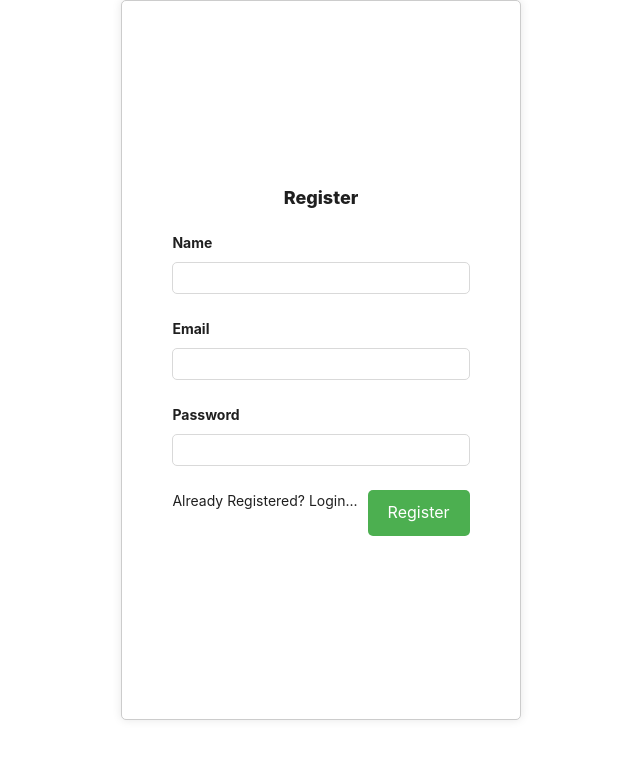
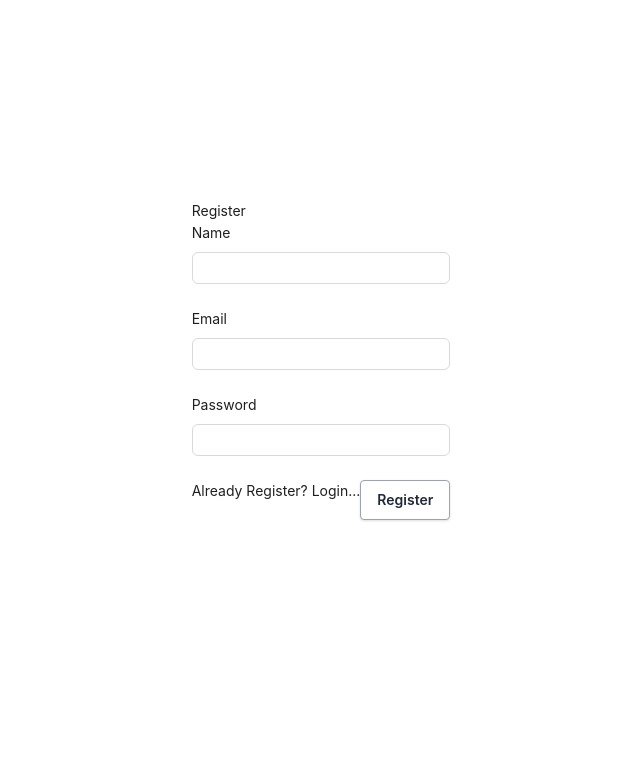
Before and after one commit to OjasTulswani/Money-Tracker-MERN-, a React (Create React App) app in the folder client/: page /register in a window 1280 px wide. Shown: the top 758 px of the page, without its empty margins (319-959 px from the left). Built offline with nearby package versions, Linux system fonts and the light colour scheme.

Commit message:
Revert "css and hosting config"
This reverts commit 599c7b42c2865904b111e1da447ce110279f705a.

```diff
--- a/client/src/components/Layouts/Header.js
+++ b/client/src/components/Layouts/Header.js
@@ -2,7 +2,6 @@ import React, {useState, useEffect} from "react";
 import { Link, useNavigate } from "react-router-dom";
 import { BsPersonFill } from 'react-icons/bs';
 import { message } from "antd";
-import "../../styles/HeaderStyles.css"
 
 const Header = () => {
 
@@ -34,20 +33,20 @@ const Header = () => {
     <>
 
 
-      <nav className="bg-white border-gray-200 navbar ">
+      <nav className="bg-white border-gray-200 ">
       <div className="max-w-screen-xl flex flex-wrap items-center justify-between mx-auto p-4">
-        <Link to="/" className="flex items-center space-x-3 rtl:space-x-reverse navbar-brand">
+        <Link to="/" className="flex items-center space-x-3 rtl:space-x-reverse">
           <span className="self-center text-2xl font-semibold whitespace-nowrap">Expanse Tracker</span>
         </Link>
         <div className="relative items-center md:order-2 space-x-3 md:space-x-0 rtl:space-x-reverse">
           <button type="button" onClick={toggleDropdown} className="flex text-sm rounded-full md:me-0 shadow-lg " >
 
-            <BsPersonFill className="w-6 h-6" /> <span className="items-center p-1">{loginUser && loginUser.name}</span>
+            <BsPersonFill className="w-6 h-6" /> <span className="items-center p-1">User</span>
           </button>
           <div className= {`absolute right-0 top-full mt-2 z-50 ${dropdownOpen ? 'block' : 'hidden'} my-4 text-base list-none bg-white divide-y divide-gray-100 rounded-lg shadow`} id="user-dropdown" style={{ width: '200px' }}>
             <div className="px-4 py-3">
               <span className="block text-sm text-gray-900 ">{loginUser && loginUser.name}</span>
-              <span className="block text-sm text-gray-500 truncate ">{loginUser && loginUser.email}</span>
+              <span className="block text-sm text-gray-500 truncate ">{loginUser && loginUser.emai}</span>
             </div>
             <ul className="py-2" aria-labelledby="user-menu-button">
               {/* <li>
--- a/client/src/pages/HomePage.js
+++ b/client/src/pages/HomePage.js
@@ -73,7 +73,7 @@ const HomePage = () => {
       try {
         const user = JSON.parse(localStorage.getItem("user"));
         setLoading(true);
-        const res = await axios.post("/api/v1/transactions/get-transaction", {
+        const res = await axios.post("/transactions/get-transaction", {
           userid: user._id,
           frequency,
           selectedDate,
@@ -94,7 +94,7 @@ const HomePage = () => {
   const handleDelete = async (record) => {
     try {
       setLoading(true);
-      await axios.post("/api/v1/transactions/delete-transaction",{
+      await axios.post("/transactions/delete-transaction",{
         transactionId: record._id,
       });
       setLoading(false);
@@ -112,7 +112,7 @@ const HomePage = () => {
       const user = JSON.parse(localStorage.getItem("user"));
       setLoading(true);
       if (editable) {
-        await axios.post("/api/v1/transactions/edit-transaction", {
+        await axios.post("/transactions/edit-transaction", {
           payload: {
             ...values,
             userid: user._id,
@@ -123,7 +123,7 @@ const HomePage = () => {
         setLoading(false);
         message.success("Transactions updated successfully");
       } else {
-        await axios.post("/api/v1/transactions/add-transaction", {
+        await axios.post("/transactions/add-transaction", {
           ...values,
           userid: user._id,
           date: moment(values.date).format("YYYY-MM-DD"),
--- a/client/src/pages/Login.js
+++ b/client/src/pages/Login.js
@@ -2,19 +2,15 @@ import React, { useState, useEffect } from "react";
 import { Form, Input, message } from "antd";
 import { Link, useNavigate } from "react-router-dom";
 import axios from "axios";
-import "../styles/Loginpage.css";
 import Spinner from "../components/Spinner";
-
 const Login = () => {
-  const img =
-    "https://images.unsplash.com/photo-1593538312308-d4c29d8dc7f1?ixlib=rb-4.0.3&ixid=MnwxMjA3fDB8MHxwaG90by1wYWdlfHx8fGVufDB8fHx8&auto=format&fit=crop&w=870&q=80";
   const [loading, setLoading] = useState(false);
   const navigate = useNavigate();
-
+  //from submit
   const submitHandler = async (values) => {
     try {
       setLoading(true);
-      const { data } = await axios.post("/api/v1/users/login", values);
+      const { data } = await axios.post("/users/login", values);
       setLoading(false);
       message.success("login success");
       localStorage.setItem(
@@ -28,6 +24,7 @@ const Login = () => {
     }
   };
 
+  //prevent for login user
   useEffect(() => {
     if (localStorage.getItem("user")) {
       navigate("/");
@@ -36,34 +33,31 @@ const Login = () => {
 
   return (
     <>
-      <div className="login-page">
+    <div className='register-page'>
         {loading && <Spinner />}
-        <div className="grid grid-cols-12 container">
-          <h1 className="col-span-12">Money Tracker</h1>
-          <div className="col-span-6">
-            <img src={img} alt="login-img" className="w-full h-full" />
-          </div>
-          <div className="col-span-4 login-form">
-            <Form layout="vertical" onFinish={submitHandler}>
+            <Form layout='vertical' onFinish={submitHandler}>
                 <h1>Login</h1>
-              <Form.Item label="Email" name="email">
-                <Input type="email" />
+
+
+                <Form.Item label= "Email" name="email">
+                    <Input type='email' />
                 </Form.Item>
-              <Form.Item label="Password" name="password">
-                <Input type="password" />
+                <Form.Item label= "Password" name="password">
+                    <Input type='password'/>
                 </Form.Item>
+
                 <div className="flex justify-between">
-                <Link to="/register">Not a user? Register...</Link>
-                <button className="bg-white hover:bg-gray-100 text-gray-800 font-semibold py-2 px-4 border border-gray-400 rounded shadow">
+                    <Link to="/register" >Not a user? Register...</Link>
+                    <button class="bg-white hover:bg-gray-100 text-gray-800 font-semibold py-2 px-4 border border-gray-400 rounded shadow">
                         Login
                     </button>
                 </div>
             </Form>
+
         </div>
-        </div>
-      </div>
+
     </>
-  );
-};
+  )
+}
 
-export default Login;
+export default Login
--- a/client/src/pages/Register.js
+++ b/client/src/pages/Register.js
@@ -1,29 +1,30 @@
-import React, { useState, useEffect } from "react";
-import { Form, Input, message } from "antd";
-import { Link, useNavigate } from "react-router-dom";
-import axios from "axios";
-import Spinner from "../components/Spinner";
-import "../styles/Register.css"; // Import your custom CSS file for styling
+import React, {useState, useEffect} from 'react'
+import {Form, Input, message} from 'antd'
+import { Link, useNavigate } from 'react-router-dom'
+import axios from 'axios'
+import Spinner from '../components/Spinner'
+
+
 
 const Register = () => {
-  const [loading, setLoading] = useState(false);
-  const navigate = useNavigate();
+    const [loading, setLoading] = useState(false)
+    const navigate = useNavigate()
 
-  // Form submit
-  const submitHandler = async (values) => {
+    //form submit
+    const submitHandler = async (values) =>{
         try {
-      setLoading(true);
-      await axios.post("/api/v1/users/register", values);
-      message.success("Successfully registered!");
-      setLoading(false);
-      navigate("/login");
+            setLoading(true)
+            await axios.post('/users/register', values)
+            message.success('Successfully registered!')
+            setLoading(false)
+            navigate('/login')
         } catch (error) {
-      setLoading(false);
-      message.error("Something went wrong...");
+            setLoading(false)
+            message.error('Something went wrong...')
         }
     };
 
-  // Prevent user from accessing registration if already logged in
+      //prevent for registration user
         useEffect(() => {
             if (localStorage.getItem("user")) {
             navigate("/");
@@ -31,28 +32,33 @@ const Register = () => {
         }, [navigate]);
 
   return (
-    <div className="register-page">
+    <>
+        <div className='register-page'>
             {loading && <Spinner />}
-      <Form layout="vertical" onFinish={submitHandler}>
-        <h1 className="font-extrabold text-lg">Register</h1>
-        <Form.Item label="Name" name="name">
+            <Form layout='vertical' onFinish={submitHandler}>
+                <h1>Register</h1>
+
+                <Form.Item label= "Name" name="name">
                     <Input />
                 </Form.Item>
-        <Form.Item label="Email" name="email">
-          <Input type="email" />
+                <Form.Item label= "Email" name="email">
+                    <Input type='email' />
                 </Form.Item>
-        <Form.Item label="Password" name="password">
-          <Input type="password" />
+                <Form.Item label= "Password" name="password">
+                    <Input type='password'/>
                 </Form.Item>
+
                 <div className="flex justify-between">
-          <Link to="/login" className="link-to-login">
-            Already Registered? Login...
-          </Link>
-          <button className="register-button">Register</button>
+                    <Link to="/login" >Already Register? Login...</Link>
+                    <button class="bg-white hover:bg-gray-100 text-gray-800 font-semibold py-2 px-4 border border-gray-400 rounded shadow">
+                        Register
+                    </button>
                 </div>
             </Form>
+
         </div>
-  );
-};
+    </>
+  )
+}
 
-export default Register;
+export default Register
--- a/client/src/styles/HeaderStyles.css
+++ /dev/null
@@ -1,8 +0,0 @@
-.navbar {
-    background-color: #6f4e3742 !important;
-  }
-  .navbar .navbar-brand {
-    color: #6f4e37 !important;
-    font-weight: bold;
-    font-size: 1.5rem;
-  }
--- a/client/src/styles/Loginpage.css
+++ /dev/null
@@ -1,47 +0,0 @@
-.login-page {
-    height: 100vh !important;
-    width: 100vw !important;
-    display: flex;
-    align-items: center;
-    justify-content: center;
-    box-shadow: rgba(0, 0, 0, 0.35) 0px 5px 15px;
-  }
-  .login-page h1 {
-    text-align: center;
-    font-weight: bold;
-    font-size: 50px;
-    margin: 30px;
-    color: #344265;
-  }
-  .login-form {
-    background-color: #b9bcccb6;
-    margin-left: -15px;
-    padding: 30px;
-  }
-
-  .login-form h1 {
-    text-align: center;
-    font-weight: bold;
-    margin: 30px;
-    color: #344265;
-  }
-
-  .login-form .ant-form-item-label label {
-    color: #344265 !important;
-  }
-  .login-form button {
-    background-color: #344265;
-    color: white;
-    outline: none;
-  }
-  .login-form button:hover {
-    background-color: black;
-    color: white;
-  }
-  .login-form a {
-    color: #344265 !important;
-  }
-
-  .login-form a:hover {
-    color: black !important;
-  }
--- a/client/src/styles/Register.css
+++ /dev/null
@@ -1,55 +0,0 @@
-.register-page {
-    max-width: 400px;
-    margin: auto;
-    padding: 20px;
-    border: 1px solid #ccc;
-    border-radius: 5px;
-    background-color: #fff;
-    box-shadow: 0 0 10px rgba(0, 0, 0, 0.1);
-}
-
-h1 {
-    margin-bottom: 20px;
-    text-align: center;
-    font-weight: 400;
-}
-
-.flex {
-    display: flex;
-}
-
-.justify-between {
-    justify-content: space-between;
-}
-
-.register-button {
-    background-color: #4CAF50;
-    color: white;
-    font-size: 16px;
-    border: none;
-    padding: 10px 20px;
-    border-radius: 5px;
-    cursor: pointer;
-    transition: background-color 0.3s ease;
-}
-
-.register-button:hover {
-    background-color: #45a049;
-}
-
-.ant-form-item-label {
-    font-weight: bold;
-}
-
-.ant-input {
-    border-radius: 5px;
-}
-
-.ant-btn {
-    border-radius: 5px;
-}
-
-/* Add margin to the link */
-.link-to-login {
-    margin-right: 10px; /* Adjust spacing as needed */
-}
--- a/package.json
+++ b/package.json
@@ -7,7 +7,7 @@
     "start": "node server.js",
     "server": "nodemon server.js",
     "client": "npm start --prefix client",
-    "dev": "concurrently \"npm start\" \"npm run client\" "
+    "dev": "concurrently \"npm run server\" \"npm run client\" "
   },
   "keywords": [],
   "author": "Vitalix",
```
Also changed, not shown: 1 other file (tests, documents, lock files or other folders). Lines whose indentation alone changed are shown as unchanged.
